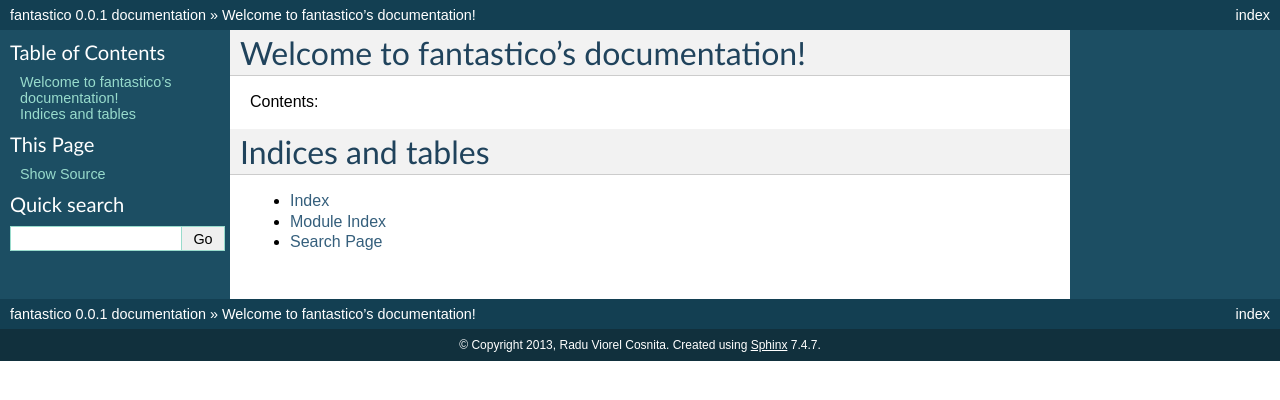
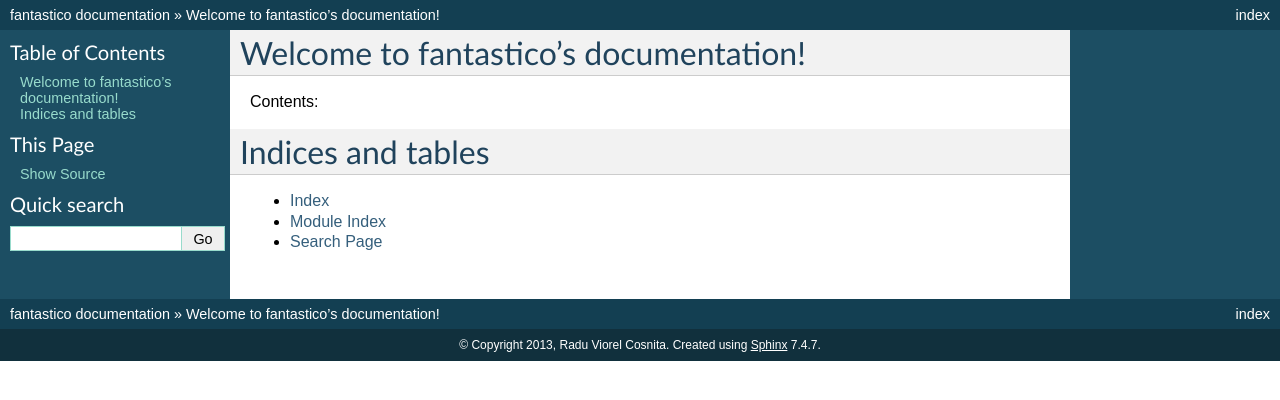
Before and after one commit to rcosnita/fantastico, a Sphinx documentation site: the page built from doc/source/index.rst, in a window 1280 px wide. Shown: the top 400 px of the page. Built offline with Sphinx 7.4.7, drawn with Linux system fonts in a browser that asks for light colours.

```diff
--- a/doc/source/conf.py
+++ b/doc/source/conf.py
@@ -49,9 +49,9 @@ copyright = '2013, Radu Viorel Cosnita'
 # built documents.
 #
 # The short X.Y version.
-version = '0.0.1'
+version = '0.0.1-b%s' % os.environ["BUILD_NUMBER"]
 # The full version, including alpha/beta/rc tags.
-release = '0.0.1'
+release = version
 
 # The language for content autogenerated by Sphinx. Refer to documentation
 # for a list of supported languages.
```
